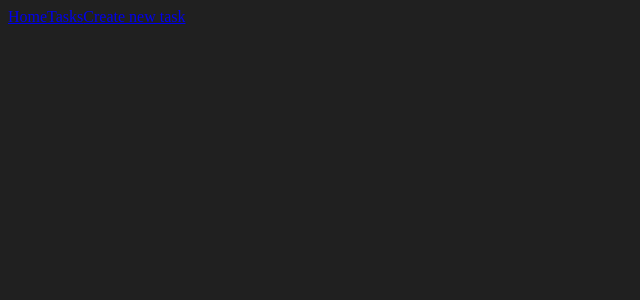
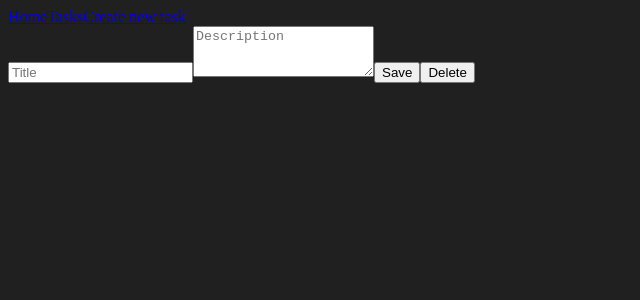
Before and after one commit to Karel95/Django-Rest_React-CRUD, a React (Vite) app in the folder client/: page /tasks/1 in a window 1280 px wide. Shown: the top 300 px of the page, without its empty margins (0-640 px from the left). Built offline with nearby package versions, Linux system fonts and the light colour scheme.

Commit message:
updating

```diff
--- a/client/src/App.tsx
+++ b/client/src/App.tsx
@@ -11,6 +11,7 @@ function App() {
         <Route path="/" element={<Navigate to={"/tasks"} />} />
         <Route path="/tasks" element={<TasksPage />} />
         <Route path="/create-task" element={<TaskFormPage />} />
+        <Route path="/tasks/:id" element={<TaskFormPage />} />
       </Routes>
     </BrowserRouter>
   );
--- a/client/src/api/tasks.api.ts
+++ b/client/src/api/tasks.api.ts
@@ -41,3 +41,10 @@ export function createTask (task: NewTask) {
      .catch(error => console.log(error))
   )
 }
+
+export function deleteTask (id: number) {
+  // tasksApi.delete(`/${id}/`)
+  tasksApi.delete('/' + id + '/')
+}
+
+export function updateTask () {}
--- a/client/src/components/TaskCard.tsx
+++ b/client/src/components/TaskCard.tsx
@@ -1,3 +1,5 @@
+import { useNavigate } from "react-router-dom";
+
 // Define el tipo de Task
 interface Task {
   id: number;
@@ -10,12 +12,20 @@ interface TaskCardProps {
   task: Task;
 }
 
-export const TaskCard: React.FC<TaskCardProps> = ({task}) => {
+export const TaskCard: React.FC<TaskCardProps> = ({ task }) => {
+  const navigate = useNavigate();
   return (
-    <div key={task.id}>
+    <div
+      style={{ background: "#101010" }}
+      key={task.id}
+      onClick={() => {
+        // navigate(`/tasks/${task.id}`);
+        navigate("/tasks/" + task.id);
+      }}
+    >
       <h1>{task.title}</h1>
       <p>{task.description}</p>
       <hr />
     </div>
-  )
-}
+  );
+};
--- a/client/src/pages/TaskFormPage.tsx
+++ b/client/src/pages/TaskFormPage.tsx
@@ -2,8 +2,8 @@ import { useForm } from "react-hook-form";
 // otras bibliotecas recomendadas para usar junto a 'react-hook-form':
 // yup
 // zod
-import { createTask } from "../api/tasks.api";
-import { useNavigate } from "react-router-dom";
+import { createTask, deleteTask } from "../api/tasks.api";
+import { useNavigate, useParams } from "react-router-dom";
 
 interface NewTask {
   title: string;
@@ -18,10 +18,11 @@ export function TaskFormPage() {
   } = useForm<NewTask>();
 
   const navigate = useNavigate();
+  const params = useParams();
 
-  const onSubmit = handleSubmit(async data => {
+  const onSubmit = handleSubmit(async (data) => {
     // // Enviar los datos al API para guardar la tarea
-    await createTask(data)
+    await createTask(data);
     // // Redireccionar a la página de tareas
     // window.location.href = "/tasks";
     navigate("/tasks");
@@ -51,6 +52,24 @@ export function TaskFormPage() {
         ></textarea>
         {errors.description && <span>Description is required!</span>}
         <button>Save</button>
+        {params.id && typeof params.id === "string" && (
+          <button
+            onClick={async() => {
+              const accepted = window.confirm("Are you sure?");
+              if (accepted) {
+                const taskId = Number(params.id);
+                if (!isNaN(taskId)) {
+                  await deleteTask(taskId);
+                  navigate("/tasks");
+                } else {
+                  console.error("El ID no es válido.");
+                }
+              }
+            }}
+          >
+            Delete
+          </button>
+        )}
       </form>
     </div>
   );
```
Also changed, not shown: 1 other file (tests, documents, lock files or other folders).
